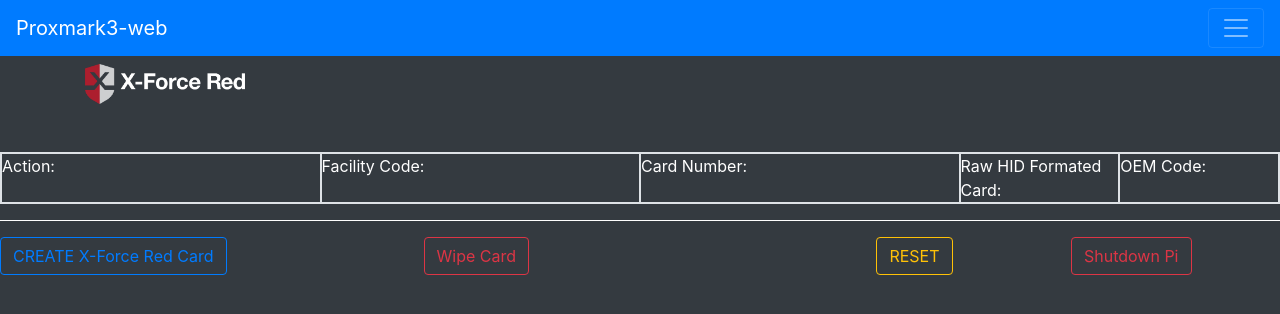
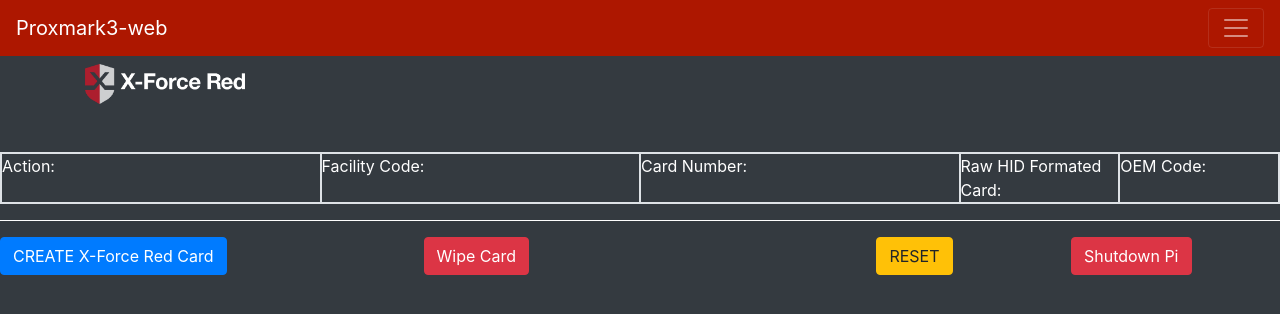
Before and after one commit to videoman/proxmark3-web, a Flask app: page /card/list in a window 1280 px wide. Shown: the top 314 px of the page. Run offline with Flask 2, Linux system fonts and the light colour scheme; data that the repository does not hold is empty; parts of the project's set-up code (start-up, migrations or seed data) failed here and were passed over; some libraries are stand-ins or nearby versions.

Commit message:
little bits

```diff
--- a/templates/buttons.html
+++ b/templates/buttons.html
@@ -7,19 +7,27 @@
   <div class="row">
 
     <div class="col">
-      <a href="/provision_card" type="button" class="btn btn-outline-primary">CREATE X-Force Red Card</a>
+	    <a href="/provision_card">
+		    <button type="button" class="btn btn-primary">CREATE X-Force Red Card</button>
+	    </a>
     </div>
 
     <div class="col text-center">
-      <a href="/wipe_card" type="submit" class="btn btn-outline-danger" formaction="/wipe_card">Wipe Card</a>
+	    <a href="/wipe_card">
+		    <button type="submit" class="btn btn-danger" formaction="/wipe_card">Wipe Card</button>
+	    </a>
     </div>
 
     <div class="col text-right">
-      <a href="/" type="submit" class="btn btn-outline-warning" formaction="/">RESET</a>
+	    <a href="/" >
+		    <button type="submit" class="btn btn-warning" formaction="/">RESET</button>
+	    </a>
     </div>
 
     <div class="col text-center">
-      <a href="/shutdown" type="submit" class="btn btn-outline-danger" formaction="/shutdown">Shutdown Pi</a>
+	    <a href="/shutdown">
+		    <button type="submit" class="btn btn-danger" formaction="/shutdown">Shutdown Pi</button>
+	    </a>
     </div>
 
   </div>
--- a/templates/cards.html
+++ b/templates/cards.html
@@ -52,7 +52,7 @@
 		 </form>
 		 <form action="/card/{{ row['id'] }}" method="get">
 			 <!-- <input type="hidden" name="card_id" value={{ row['id'] }} /> -->
-			 <button type="submit" class="btn btn-outline-warning">Del</button>
+			 <button type="submit" class="btn btn-outline-danger">Del</button>
 		 </form>
 	 </div>
 	 <div class="col border border-success">
--- a/templates/nav.html
+++ b/templates/nav.html
@@ -1,4 +1,4 @@
-<nav class="navbar navbar-dark bg-primary">
+<nav class="navbar navbar-dark" style="background-color: #ad1700;">
   <a class="navbar-brand" href="#">Proxmark3-web</a>
   <button class="navbar-toggler" type="button" data-toggle="collapse" data-target="#navbarSupportedContent" aria-controls="navbarSupportedContent" aria-expanded="false" aria-label="Toggle navigation">
     <span class="navbar-toggler-icon"></span>
```
